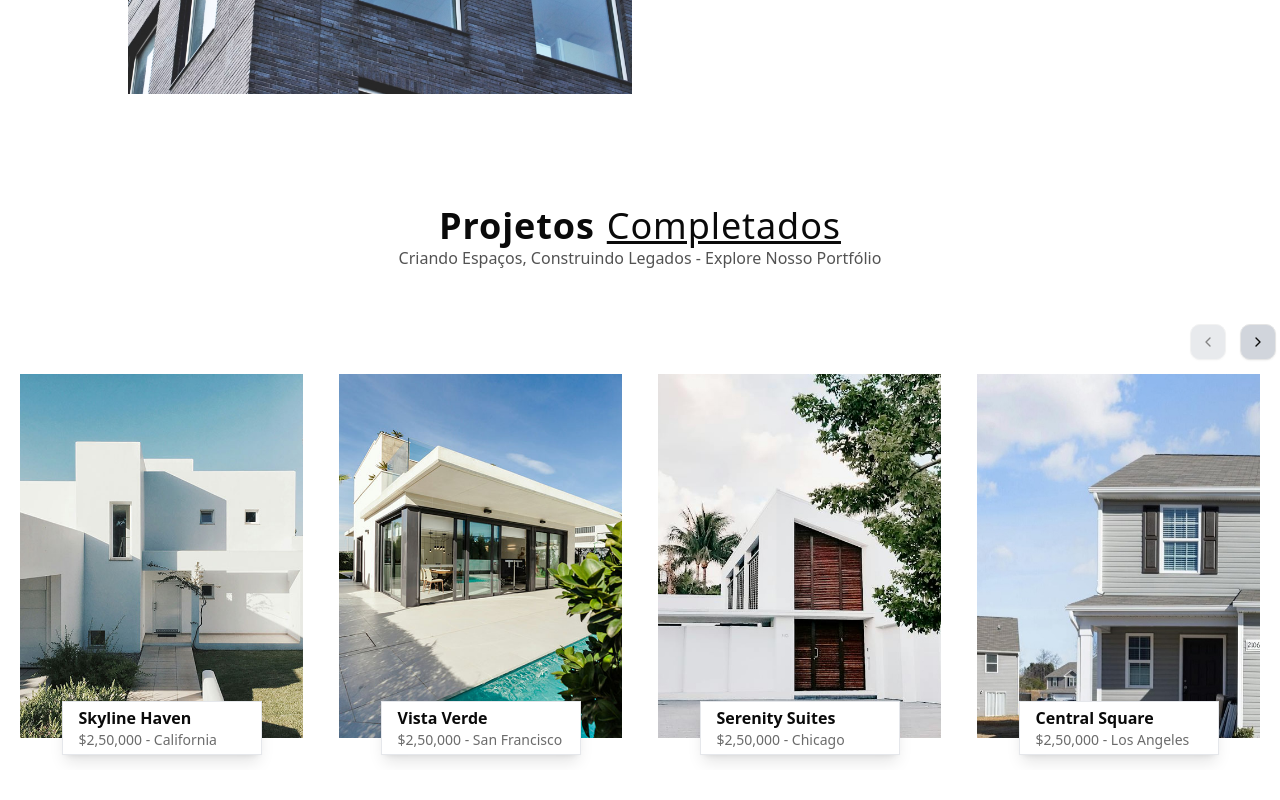
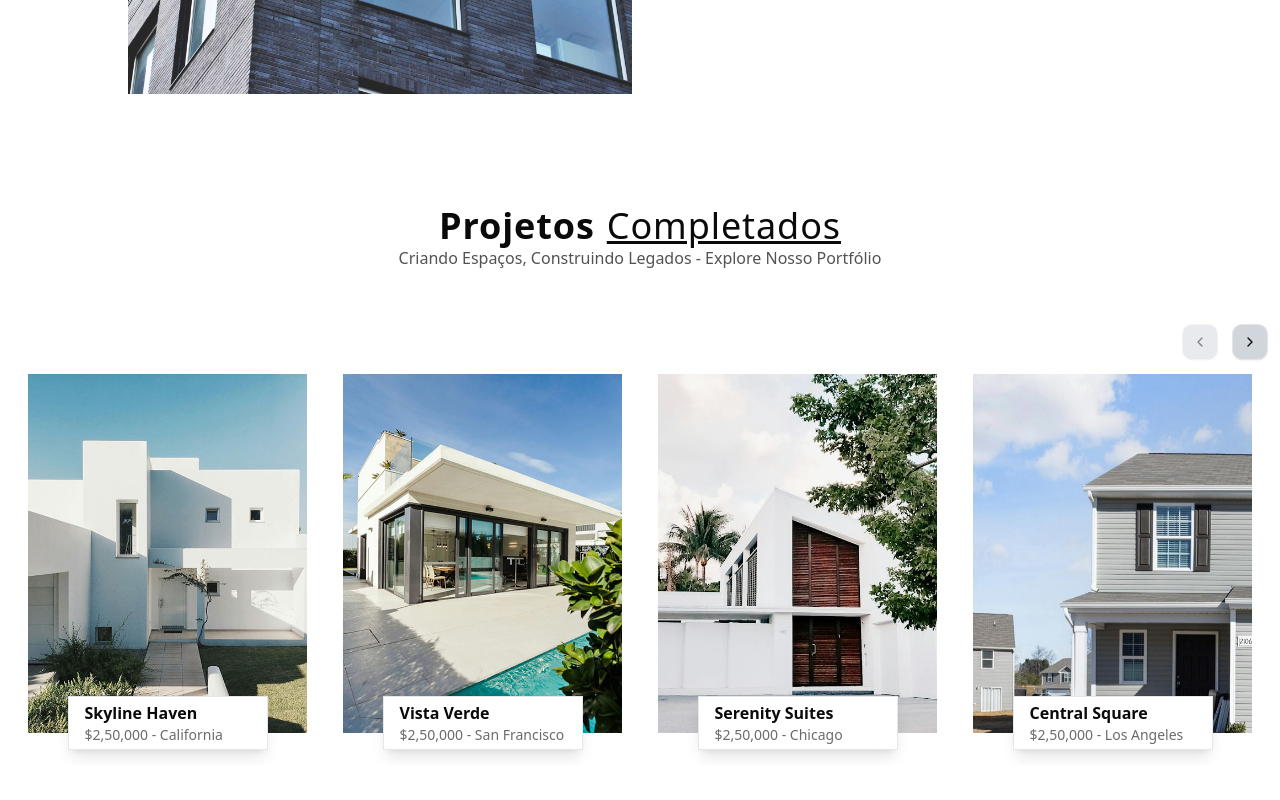
Before and after one commit to mrcomputer2018/react-vite-landing-page, a React (Vite) app: page / in a window 1280 px wide. Shown: the part 1450-2250 px from the top of the page. Built offline with nearby package versions, Linux system fonts and the light colour scheme.

Commit message:
fix: add padding to Projects component for improved layout

```diff
--- a/src/compnents/Projects.tsx
+++ b/src/compnents/Projects.tsx
@@ -25,7 +25,7 @@ export default function Projects() {
                 </span>
             </div>
 
-            <div className="flex flex-row flex-wrap justify-center gap-3">
+            <div className="flex flex-row flex-wrap justify-center gap-3 px-2">
                 <Carousel className="w-full max-w-7xl">
                     <CarouselContent className="-ml-1">
                         {projects.map((project, index) => (
```
